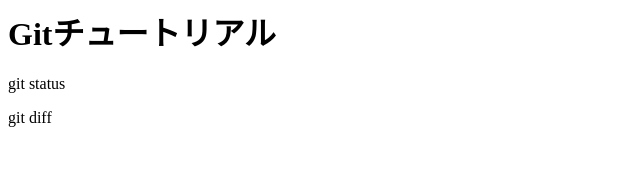
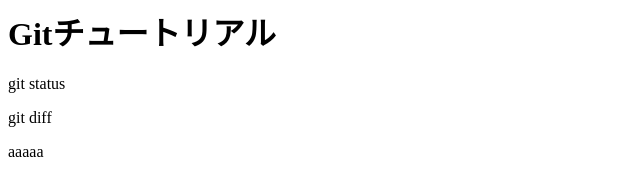
Before and after one commit to yamashita155/git_tutorial, a plain HTML site: page index.html in a window 1280 px wide. Shown: the full height of the page, 0-640 px from the left. Drawn offline with Linux system fonts and the light colour scheme.

Commit message:
20250310_test

```diff
--- a/index.html
+++ b/index.html
@@ -1,3 +1,4 @@
 <h1>Gitチュートリアル</h1>
 <p>git status</p>
 <p>git diff</p>
+<p class="">aaaaa</p>
```
